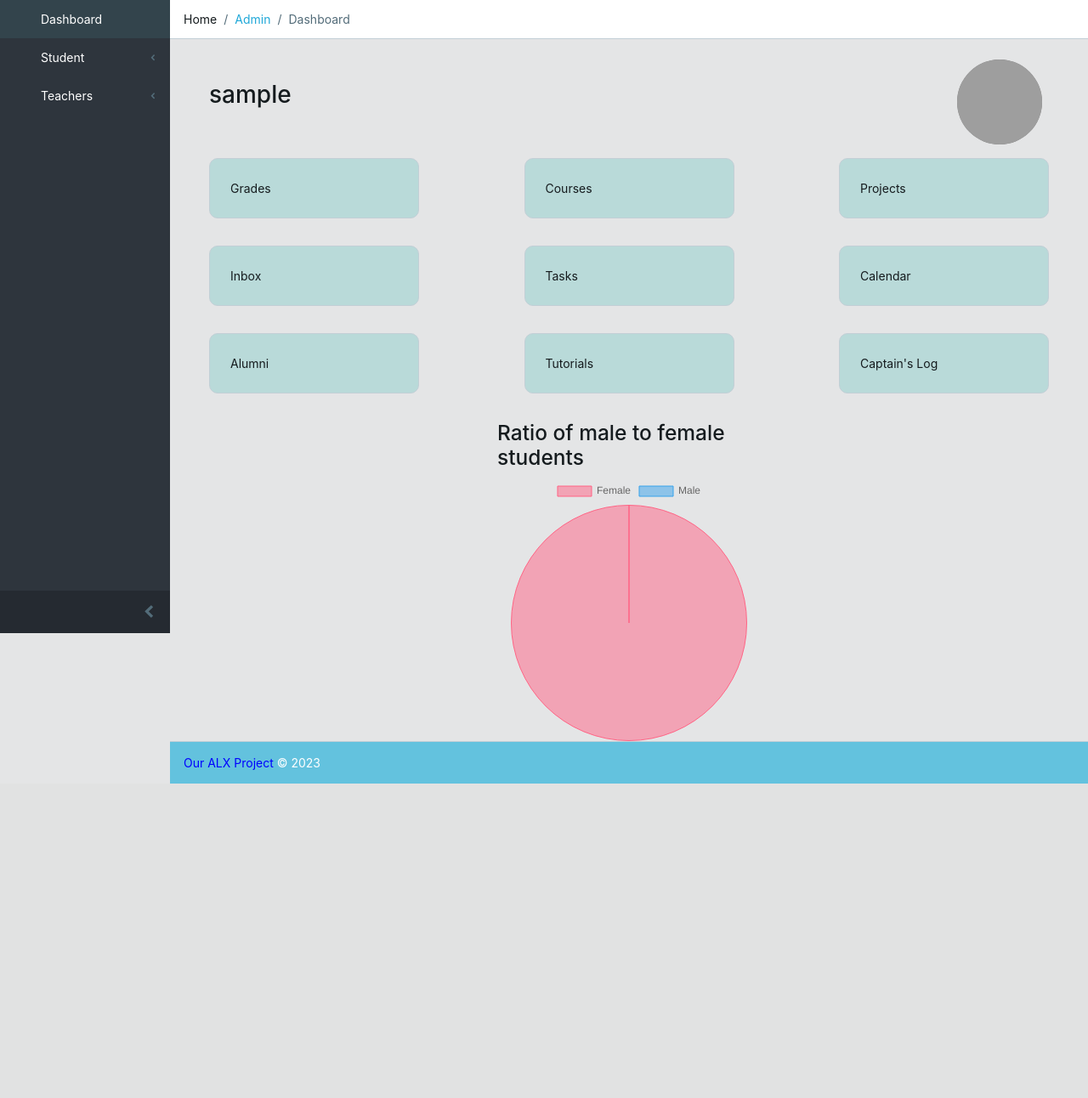
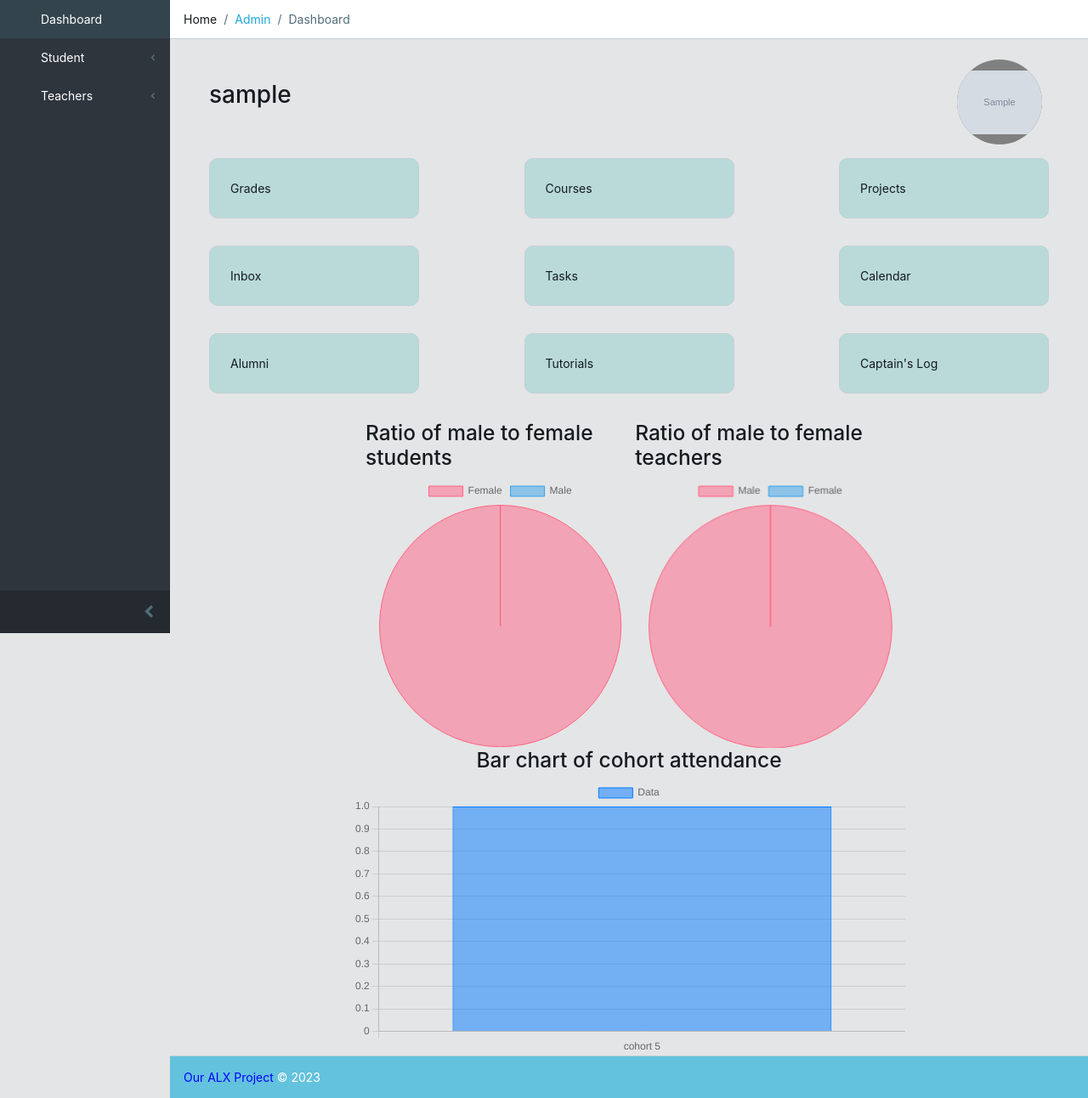
Before and after one commit to InyangUkpong/school-management-system, a Django app: page / in a window 1280 px wide. Shown: the part 55-1347 px from the top of the page at 85% size. Before the commit the page ends 977 px from the top, so only its background shows below. Run offline with Django 3.2, Linux system fonts and the light colour scheme; a user stored in the database is signed in; tables that the repository leaves empty hold one stand-in row (values such as "Sample post"); grey boxes marked "Sample" are stand-in pictures; some libraries are stand-ins or nearby versions; grey boxes are pictures that could not be loaded.

Commit message:
modifications on dashboard

```diff
--- a/sms/views.py
+++ b/sms/views.py
@@ -1,28 +1,81 @@
 from django.shortcuts import render
 from django.contrib.auth.decorators import login_required
-from students.models import StudentInfo
+from students.models import StudentInfo, Attendance
+from teachers.models import TeacherInfo
+from django.contrib.auth.models import User
 
 @login_required
 def index(request):
     all_students = StudentInfo.objects.all()
+    all_teachers = TeacherInfo.objects.all()
+    all_attendance = Attendance.objects.all()
+    section_type_arr = []
+    #attendance_count_arr = []
+
+    for attendance in all_attendance:
+        attendance_count = attendance.status
+        section_type = attendance.student.section_type
+        #attendance_count_arr.append(int(attendance_count))
+        section_type_arr.append(section_type)
+
+    attendance_count_dict = {item:section_type_arr.count(item) for item in section_type_arr}
+    attendance_count_arr = [count for count in attendance_count_dict.values()]
+    section_type_arr = [section_type for section_type in attendance_count_dict.keys()]
+
     total_students = 0
+    total_teachers = 0
+
+    logged_in_user= request.user
+
+    try:
+        teacher_pic = TeacherInfo.objects.filter(user=logged_in_user).first().teacher_img.url
+    except TeacherInfo.DoesNotExist:
+        teacher_pic="https://ih1.redbubble.net/image.1380092762.9137/st,small,507x507-pad,600x600,f8f8f8.jpg"
+
+
     for _ in all_students:
         total_students+=1
+    for _ in all_teachers:
+        total_teachers+=1
+
     males = []
     females = []
+    male_teachers = []
+    female_teachers = []
+
     for student in all_students:
         if student.gender.lower() == "male":
             males.append(student.gender)
         else:
             females.append(student.gender)
 
-    print((int(len(females))/total_students) * 100)
+    for teacher in all_teachers:
+        if teacher.gender.lower() == "male":
+            male_teachers.append(teacher.gender)
+        else:
+            female_teachers.append(teacher.gender)
+
+
+    try:
+        male_teachers_perc = (int(len(male_teachers))/total_teachers) * 100
+    except ZeroDivisionError:
+        male_teachers_perc = 0
+
+    try:
+        female_teachers_perc = (int(len(female_teachers))/total_teachers) * 100
+    except ZeroDivisionError:
+        female_teachers_perc = 0
 
     context = {
         "total": total_students,
         "males_perc": (int(len(males))/total_students) * 100,
         "females_perc": (int(len(females))/total_students) * 100,
-        "username": request.user.username
+        "male_teachers_perc": male_teachers_perc,
+        "female_teachers_perc": female_teachers_perc,
+        "username": request.user.username,
+        "teacher_pic": teacher_pic,
+        "attendance_count_arr": attendance_count_arr,
+        "section_type_arr": section_type_arr
     }
 
 
--- a/students/views.py
+++ b/students/views.py
@@ -7,7 +7,7 @@ from .forms import CreateStudent
 # Create your views here.
 def student_list(request):
     students = StudentInfo.objects.all()
-    paginator = Paginator(students, 1)
+    paginator = Paginator(students, 10)
     page = request.GET.get('page')
     paged_students = paginator.get_page(page)
 
--- a/teachers/models.py
+++ b/teachers/models.py
@@ -1,4 +1,5 @@
 from django.db import models
+from django.contrib.auth.models import User
 
 # Create your models here.
 class TeacherDeptInfo(models.Model):
@@ -17,12 +18,13 @@ class TeacherInfo(models.Model):
     name = models.CharField(max_length=100)
     email = models.EmailField(unique=True)
     age = models.IntegerField()
+    user = models.OneToOneField(User, on_delete=models.CASCADE, null=True)
     gender_choice = (
         ("male", "Male"),
         ("Female", "Female"),
     )
     gender = models.CharField(choices=gender_choice, max_length=10)
-    teacher_img = models.ImageField(upload_to='photos/%Y/%m/%d/')
+    teacher_img = models.ImageField(upload_to='uploads/')
     passing_year = models.CharField(max_length=100)
     joining_date = models.DateField()
     dept_type = models.ForeignKey(TeacherDeptInfo, on_delete=models.CASCADE)
--- a/teachers/views.py
+++ b/teachers/views.py
@@ -8,7 +8,7 @@ from django.core.paginator import Paginator
 def teacher_list(request):
     teachers = TeacherInfo.objects.all()
 
-    paginator = Paginator(teachers, 1)
+    paginator = Paginator(teachers, 10)
     page = request.GET.get('page')
     paged_teachers = paginator.get_page(page)
     context = {
--- a/templates/home.html
+++ b/templates/home.html
@@ -8,7 +8,8 @@
 <main>
     <div class="d-flex justify-content-between align-items-center mb-3">
         <h2 class="mb-3 mx-3">{{username}}</h2>
-        <img class="mx-4 rounded-circle d-flex align-content-center justify-content-center" style="width: 100px; height: 100px; background-color: gray; object-fit:cover;" src="https://img.freepik.com/premium-photo/happy-african-american-businesswoman-with-positive-smile-has-crisp-dark-hair-rejoices-having-weekend-good-rest-after-hard-working-exhausting-week-isolated-lavender-wall_580432-151.jpg?w=2000">
+        <img class="mx-4 rounded-circle d-flex align-content-center justify-content-center" style="width: 100px; height: 100px; background-color: gray; object-fit:contain;" src="{{teacher_pic}}">
+
     </div>
 <section class="d-flex m-2 justify-content-between mx-3">
     <div class="card p-4 col-3" style="border-radius:10px; background-color: #b9dad9;">Grades</div>
@@ -28,10 +29,25 @@
     <div class="card p-4 col-3" style="border-radius:10px; background-color: #b9dad9;">Captain's Log</div>
 </section>
 
-<div class="col-4 mx-auto">
-    <h3>Ratio of male to female students</h3>
-    <canvas id="myChart"></canvas>
+<div class="col-8 mx-auto d-flex justify-content-between gap-4">
+    <div class="" style="margin-left: 15px;">
+        <h3>Ratio of male to female students</h3>
+        <canvas id="myChart"></canvas>
+    </div>
+    <div>
+        <h3>Ratio of male to female teachers</h3>
+        <canvas id="myChart2"></canvas>
+    </div>
 </div>
+<div class="col-8 mx-auto">
+    <center><h3>Bar chart of cohort attendance</h3></center>
+    <canvas id="myChart3"></canvas>
+</div>
+
+{% comment %} <div class="col-4 mx-auto">
+    <h3>Ratio of male to female teachers</h3>
+    <canvas id="myChart2"></canvas>
+</div> {% endcomment %}
 
 
 
@@ -39,7 +55,8 @@
 </main>
 <script>
     var ctx = document.getElementById('myChart').getContext('2d');
-
+    var ctx2 = document.getElementById('myChart2').getContext('2d');
+    var ctx3 = document.getElementById('myChart3').getContext('2d');
     // Get the canvas element
 
     // Create the chart
@@ -63,6 +80,48 @@
     ctx.canvas.width = 100;
     ctx.canvas.height = 100;
 
+    var myChart2 = new Chart(ctx2, {
+        type: 'pie',
+        data: {
+            labels: ['Male', 'Female'], // Replace with your own labels
+            datasets: [{
+            label: 'Data',
+            data: [{{male_teachers_perc}}, {{female_teachers_perc}}], // Replace with your own data
+            backgroundColor: ['rgba(255, 99, 132, 0.5)', 'rgba(54, 162, 235, 0.5)', 'rgba(255, 205, 86, 0.5)'], // Replace with your own colors
+            borderColor: ['rgba(255, 99, 132, 1)', 'rgba(54, 162, 235, 1)', 'rgba(255, 205, 86, 1)'], // Replace with your own colors
+            borderWidth: 1
+            }]
+        },
+        options: {
+            // Specify chart options here
+        }
+        });
+        // Set the width and height of the canvas element
+        ctx2.canvas.width = 100;
+        ctx2.canvas.height = 100;
+
+        {% autoescape off %}
+        var myChart3 = new Chart(ctx3, {
+            type: 'bar',
+            data: {
+                labels: {{section_type_arr}}, // Replace with your own labels
+                datasets: [{
+                label: 'Data',
+                data: {{attendance_count_arr}}, // Replace with your own data
+                backgroundColor: 'rgba(0, 123, 255, 0.5)',
+                borderColor: 'rgba(0, 123, 255, 1)',
+                borderWidth: 1
+                }]
+            },
+            options: {
+                // Specify chart options here
+            }
+            });
+            ctx3.canvas.width = 100;
+            ctx3.canvas.height = 100;
+        {% endautoescape %}
+
+
 </script>
 
 {% endblock %}
```
Also changed, not shown: teachers/migrations/0002_teacherinfo_user.py (added), teachers/migrations/0003_alter_teacherinfo_user.py (added), teachers/migrations/0004_alter_teacherinfo_user.py (added), teachers/migrations/0005_alter_teacherinfo_user.py (added), teachers/migrations/0006_alter_teacherinfo_teacher_img.py (added).
